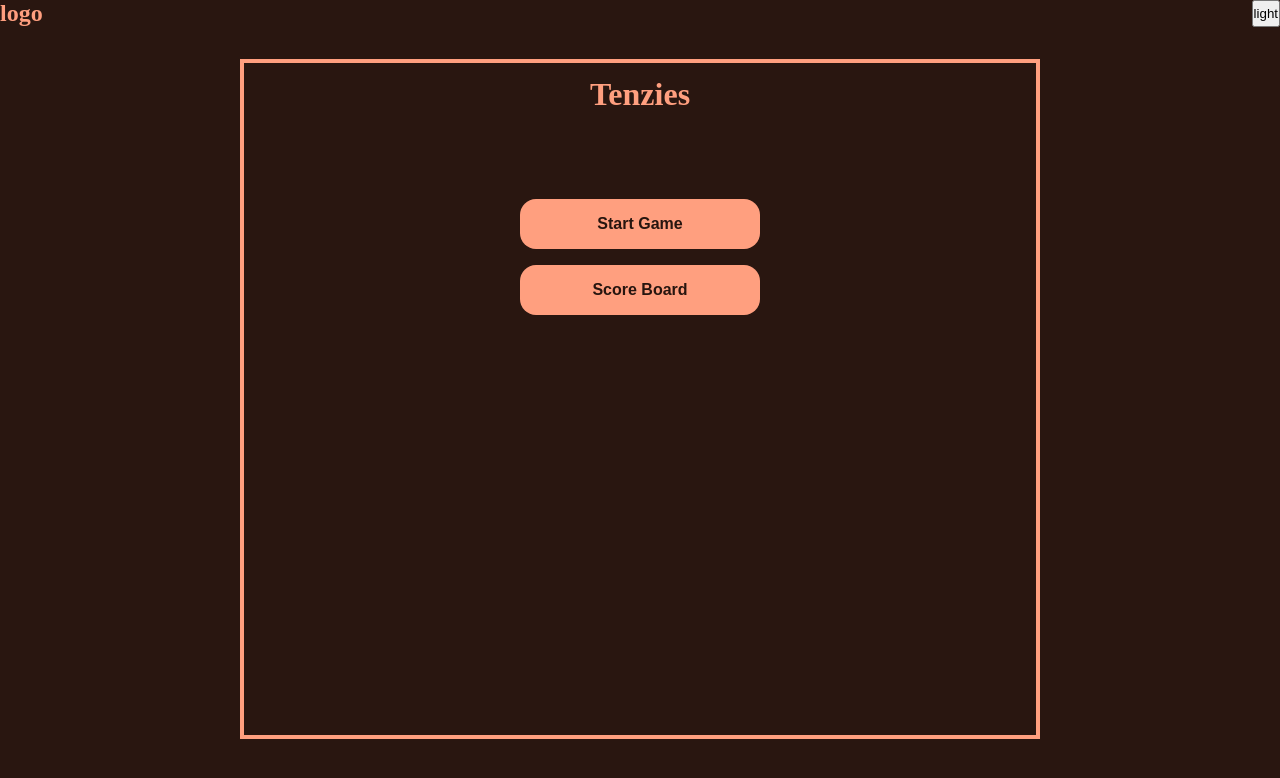
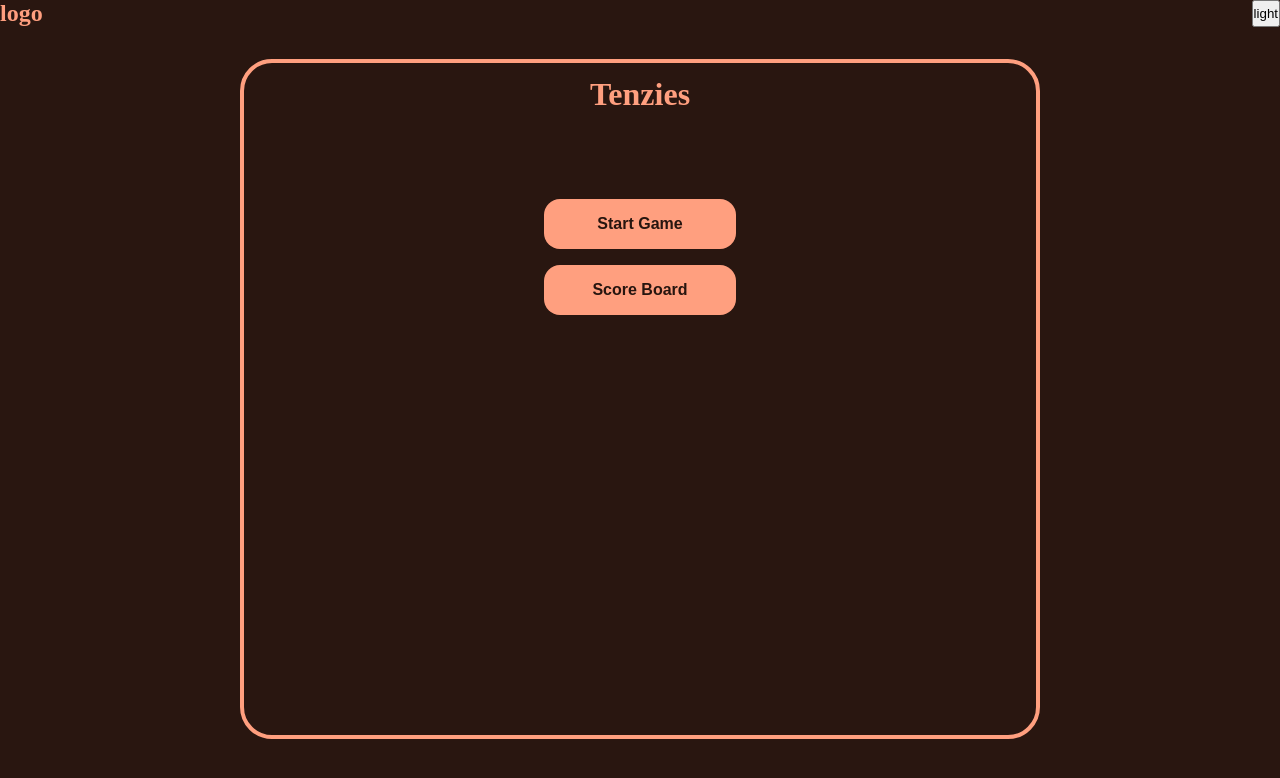
Before and after one commit to Vhickyy/tenzies-v2, a React (Vite) app: page / in a window 1280 px wide. Shown: the top 778 px of the page. Built offline with nearby package versions, Linux system fonts and the light colour scheme.

Commit message:
styling scoreboard

```diff
--- a/src/App.tsx
+++ b/src/App.tsx
@@ -5,6 +5,7 @@ import Scores from "./components/Scores";
 import {useState} from 'react'
 import { useTenzies } from "./context/TenziesContext";
 import End from "./components/End";
+import { Button } from "./styles/ButtonStyle";
 
 
 function App() {
@@ -27,8 +28,10 @@ function App() {
             <h1>Tenzies</h1>
           </div>
           {!start && !checkScore && !end && <div className="btnContainer">
-            <button onClick={startGame}>Start Game</button>
-            <button onClick={checkScoreBoard}>Score Board</button>
+            <Button onClick={startGame}>Start Game</Button>
+            <Button onClick={checkScoreBoard}>Score Board</Button>
+            {/* <button onClick={startGame}>Start Game</button> */}
+            {/* <button onClick={checkScoreBoard}>Score Board</button> */}
           </div>}
           {start ? <DiceWrapper/> : checkScore ? <Scores /> : end ? <End/> : null}
       </div>
@@ -45,7 +48,6 @@ const Wrapper = styled.main`
   height: 100vh;
   .main{
     width: min(95%,50rem);
-    /* margin: 0 auto; */
     margin: 2rem auto;
     border: .25rem solid #ff9f7f;
     min-height: 85vh;
@@ -54,13 +56,13 @@ const Wrapper = styled.main`
     display: flex;
     flex-direction: column;
     row-gap: 1.3rem;
+    border-radius: 2rem;
   }
   .header{
     display: flex;
     justify-content: space-between;
   }
   .title{
-    /* background-color: pink; */
     height: 5vh;
   }
   .btnContainer{
@@ -68,16 +70,6 @@ const Wrapper = styled.main`
     place-content: center;
     row-gap: 1rem;
     height: 15rem;
-    /* background-color: green; */
-    button{
-      border: none;
-      width: 15rem;
-      padding: 1rem;
-      border-radius: 1rem;
-      font-size: 1rem;
-      font-weight: 700;
-      background-color: #ff9f7f;
-      color: #27150f;
-    }
+
   }
 `
--- a/src/components/DiceWrapper.tsx
+++ b/src/components/DiceWrapper.tsx
@@ -1,7 +1,8 @@
 import styled from "styled-components";
 import { useTenzies } from "../context/TenziesContext";
 import DiceFace from "./DiceFace";
-import {useEffect} from 'react'
+import {useEffect} from 'react';
+import { Button } from "../styles/ButtonStyle";
 const DiceWrapper = () => {
   const {diceArray,rollDice,determineWinner,end,counter,counting,roll} = useTenzies();
   useEffect(()=>{
@@ -30,7 +31,7 @@ const DiceWrapper = () => {
         )
       })}
     </div>
-    <button onClick={rollDice}>Roll</button>
+    <Button onClick={rollDice}>Roll</Button>
     </Wrapper>
   )
 }
@@ -41,7 +42,7 @@ display: grid;
 place-items: center;
 gap: .7rem;
 height: 70vh;
-/* background-color: #ff9f7f; */
+font-size: 1.2rem;
   .diceBody{
     width: min(100%,20rem);
     margin: 0 auto;
@@ -50,21 +51,6 @@ height: 70vh;
     grid-template-columns: repeat(5,1fr);
     gap: .6rem .5rem;
   }
-  button{
-    width: 7rem;
-    background-color: #ff9f7f;
-    border: .1rem solid #ff9f7f;
-    padding: .5rem 2rem;
-    font-size: 1rem;
-    font-weight: 700;
-    border-radius: .7rem;
-    color: #291610;
-  }
-  button:hover{
-    border: .1rem solid #ff9f7f;
-    color: #fff;
-    background-color: black;
-  }
   .flex{
     width: 100%;
     display: flex;
--- a/src/components/End.tsx
+++ b/src/components/End.tsx
@@ -1,5 +1,6 @@
 import styled from 'styled-components';
-import {useTenzies} from '../context/TenziesContext'
+import {useTenzies} from '../context/TenziesContext';
+import { Button } from '../styles/ButtonStyle';
 const End = () => {
   const {roll,diceArray,counter,startGame,checkScoreBoard,goHome} = useTenzies();
   const everyfun = diceArray.every(dice=> dice.value === diceArray[0].value);
@@ -9,15 +10,15 @@ const End = () => {
       <div className='end-ui'>
         <p>Rolls: {roll}</p>
         <div>
-          {everyfun ? <p>You won!</p> : "You failed"}
+          {everyfun ? <p>You won!</p> : <p>You failed!</p>}
           {everyfun && <div>{diceArray[0].value}</div>}
         </div>
         <p>Time: {10 - counter}s</p>
       </div>
       <div className='btn-group'>
-        <button onClick={startGame}>Play Again</button>
-        <button onClick={checkScoreBoard}>See Score</button>
-        <button onClick={goHome}>Home</button>
+        <Button onClick={startGame}>Play Again</Button>
+        <Button onClick={checkScoreBoard}>See Score</Button>
+        <Button onClick={goHome}>Home</Button>
       </div>
     </Wrapper>
   )
@@ -32,11 +33,10 @@ const Wrapper = styled.div`
   height: 70vh;
   .end-ui{
     width: min(80%,30rem);
-    /* height: 70vh; */
     margin-inline: auto;
     display: flex;
     justify-content: space-between;
-    font-size: 1rem;
+    font-size: 1.2rem;
     font-weight: 400;
   }
   .btn-group{
@@ -44,11 +44,4 @@ const Wrapper = styled.div`
     row-gap: .9rem;
     place-content: center;
   }
-  button{
-    padding: 1rem 3rem;
-    border: none;
-    font-size: 1rem;
-    font-weight: 700;
-    border-radius: 1rem;
-  }
 `
--- a/src/components/Scores.tsx
+++ b/src/components/Scores.tsx
@@ -1,6 +1,7 @@
 import {useTenzies} from '../context/TenziesContext';
 import {useEffect} from 'react';
 import styled from 'styled-components';
+import { Button } from '../styles/ButtonStyle';
 const Scores = () => {
   const {setScore,} = useTenzies()
   useEffect(()=>{
@@ -9,8 +10,11 @@ const Scores = () => {
   },[])
   return (
     <Wrapper>
-      <table>
-        <thead>
+      <div>
+
+      </div>
+      {/* <table> */}
+        {/* <thead>
           <tr>
             <td>Value</td>
             <td>Rolls</td>
@@ -32,7 +36,7 @@ const Scores = () => {
             <td>2</td>
             <td>5</td>
             <td>7</td>
-          </tr>
+          </tr> */}
           {/* <tr>
             <td>2</td>
             <td>5</td>
@@ -43,11 +47,11 @@ const Scores = () => {
             <td>5</td>
             <td>7</td>
           </tr> */}
-        </tbody>
-      </table>
-      <div>
-        <button>clear</button>
-        <button>home</button>
+        {/* </tbody>
+      </table> */}
+      <div className='btn'>
+        <Button>Clear</Button>
+        <Button>Home</Button>
       </div>
 
       {/* {scoreArray?.length ?
@@ -71,17 +75,20 @@ const Wrapper = styled.div`
   flex-direction: column;
   justify-content: space-between;
   height: 61vh;
-  /* background-color: pink; */
   margin-block: auto;
   margin-top: 2rem;
-  table{
-    /* background-color: pink; */
+  font-size: 1.2rem;
+  .btn{
+    display: flex;
+    justify-content: space-evenly;
+  }
+  /* table{
     width: 90%;
-    /* margin-block: 1.5rem; */
-    margin-inline: auto;
+    margin-inline: auto; */
     /* border: .1rem solid #ff9f7f;; */
-  }
+  /* }
   thead{
+    font-weight: 700;
     border-bottom: 1px solid #000;
     color: white;
     background-color: burlywood;
@@ -90,6 +97,8 @@ const Wrapper = styled.div`
   td{
     width: 30%;
     padding-block: 1rem;
-  }
+    border-top: 1px solid white;
+  } */
+
 
 `
--- a/src/styles/ButtonStyle.tsx
+++ b/src/styles/ButtonStyle.tsx
@@ -0,0 +1,19 @@
+import styled from "styled-components";
+
+export const Button = styled.button`
+      border: none;
+      /* width: 15rem; */
+      padding: 1rem 3rem;
+      border-radius: 1rem;
+      font-size: 1rem;
+      font-weight: 700;
+      background-color: #ff9f7f;
+      color: #27150f;
+      transition: all .2s linear;
+      cursor: pointer;
+    &:hover{
+      background-color: #27150f;
+      color: #ff9f7f;
+      border: 1px solid #ff9f7f;
+    }
+`
```
